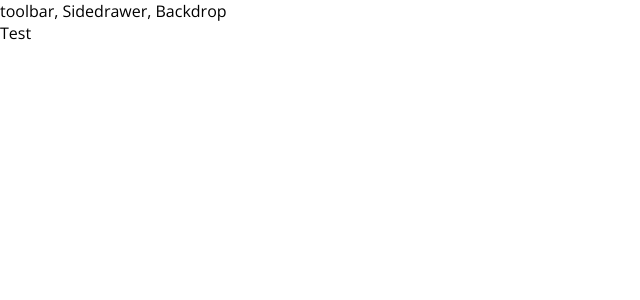
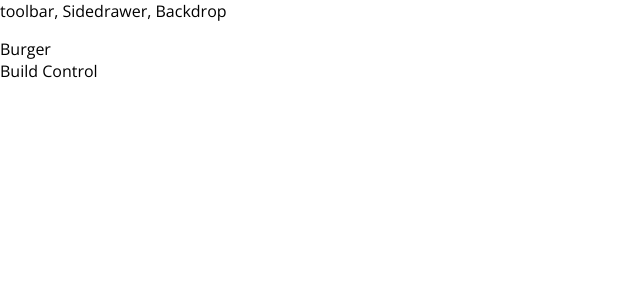
Before and after one commit to jdavidmartinez/setup-burger-project, a React app in the folder burger-basics--01-after-eject-and-css-modules/: page / in a window 1280 px wide. Shown: the top 300 px of the page, without its empty margins (0-640 px from the left). Built offline with nearby package versions, Linux system fonts and the light colour scheme.

Commit message:
Infra: making BurgerBuilder component [125]

```diff
--- a/burger-basics--01-after-eject-and-css-modules/src/App.js
+++ b/burger-basics--01-after-eject-and-css-modules/src/App.js
@@ -1,13 +1,14 @@
 import React, { Component } from 'react';
 
 import Layout from '../src/components/Layout/Layout'
+import BurgerBuilder from './containers/BurgerBuilder/BurgerBuilder';
 
 class App extends Component {
   render() {
     return (
       <div >
         <Layout>
-          <h>Test</h>
+          <BurgerBuilder />
         </Layout>
       </div>
     );
--- /dev/null
+++ b/burger-basics--01-after-eject-and-css-modules/src/components/Layout/Layout.css
@@ -0,0 +1,3 @@
+.Content {
+    margin-top: 16px;
+}
--- a/burger-basics--01-after-eject-and-css-modules/src/components/Layout/Layout.js
+++ b/burger-basics--01-after-eject-and-css-modules/src/components/Layout/Layout.js
@@ -1,13 +1,14 @@
 import React from 'react';
 
 import Aux from '../../hoc/Aux';
+import classes from './Layout.css'
 
 const layout =(props) => (
     <Aux>
         <div>
         toolbar, Sidedrawer, Backdrop
         </div>
-        <main>
+        <main className={classes.Content}>
             {props.children}
         </main>
     </Aux>
--- /dev/null
+++ b/burger-basics--01-after-eject-and-css-modules/src/containers/BurgerBuilder/BurgerBuilder.js
@@ -0,0 +1,16 @@
+import React, { Component} from 'react';
+
+import Aux from '../../hoc/Aux';
+
+
+class BurgerBuilder extends Component {
+    render () {
+        return (
+            <Aux>
+                <div>Burger</div>
+                <div>Build Control</div>
+            </Aux>
+        );
+    }
+}
+export default BurgerBuilder;
```
